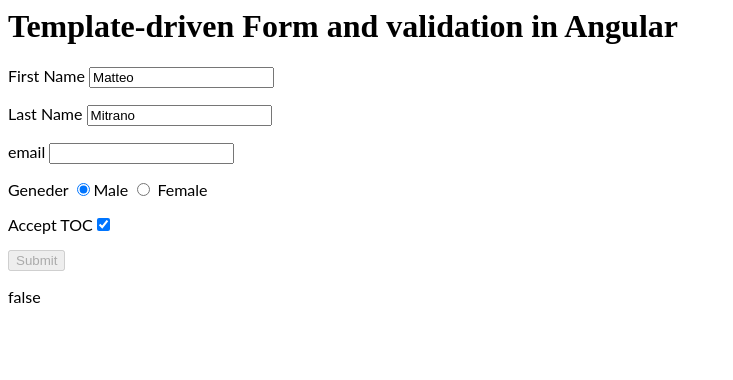
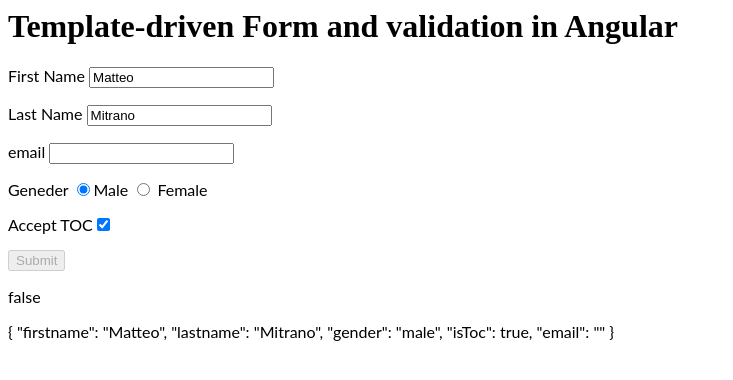
Before and after one commit to MatteoMit/angular7-template-driven-form, an Angular app: page / in a window 1280 px wide. Shown: the top 380 px of the page, without its empty margins (0-733 px from the left). Built offline with nearby package versions, Linux system fonts and the light colour scheme.

Commit message:
1 file modified

```diff
--- a/src/app/app.component.html
+++ b/src/app/app.component.html
@@ -76,4 +76,7 @@
 
   <p>{{contactForm.valid}} </p>
 
+  <p>{{contact|json}} </p>
+
+
 </form>
```
